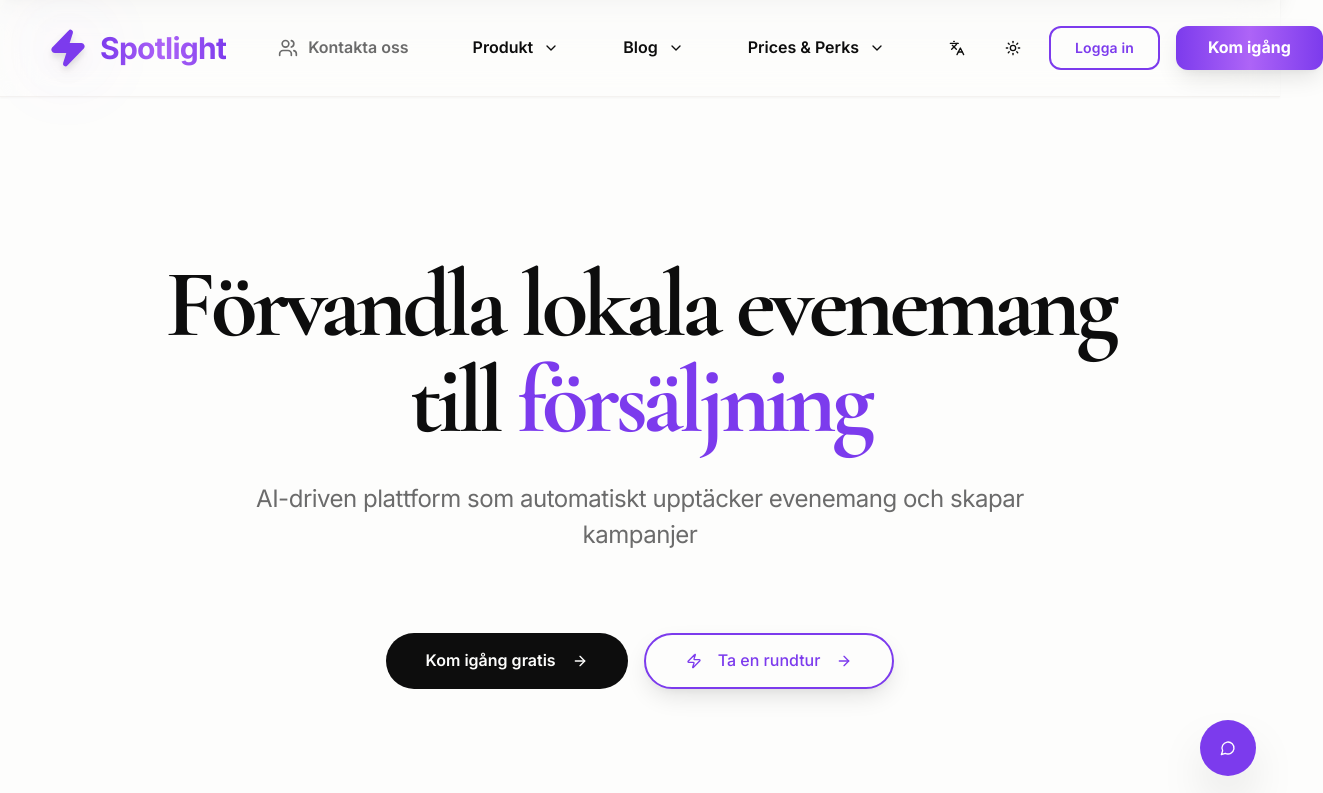
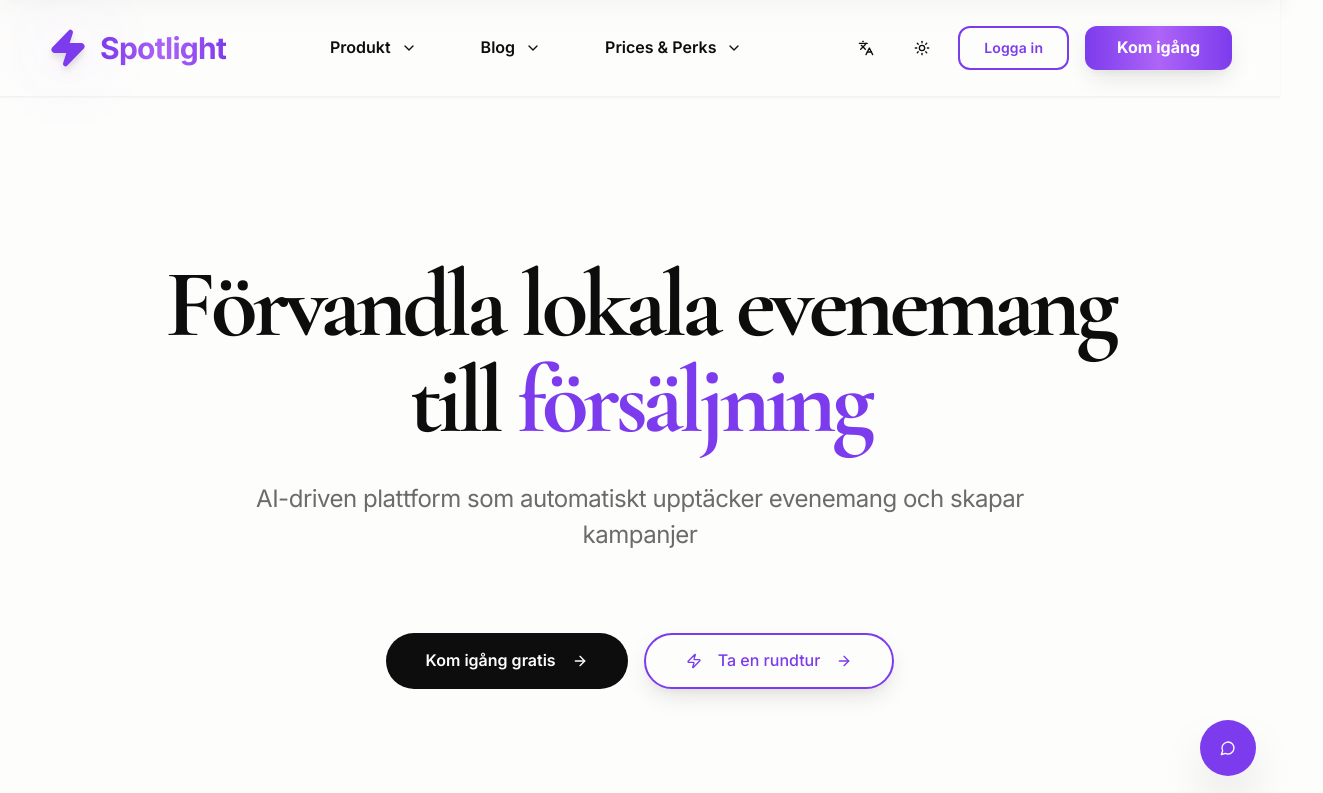
Before and after one commit to Ndheeder2021/spotlight-event-boost, a React (Vite) app: page / in a window 1280 px wide. Shown: the top 793 px of the page, 1323 px wide, since content can reach past the window. Built offline with nearby package versions, Linux system fonts and the light colour scheme.

Commit message:
Fix: Remove "Contact Us" from header

```diff
--- a/src/components/GlobalHeader.tsx
+++ b/src/components/GlobalHeader.tsx
@@ -45,9 +45,7 @@ export function GlobalHeader({ variant = "default" }: GlobalHeaderProps) {
   const [isAdmin, setIsAdmin] = useState(false);
   const [mobileMenuOpen, setMobileMenuOpen] = useState(false);
 
-  const publicNavItems = [
-    { title: "Kontakta oss", url: "/contact", icon: Users },
-  ];
+  const publicNavItems: { title: string; url: string; icon: any }[] = [];
 
   const productItems = [
     { title: "Lösning", url: "/solution", icon: Zap },
```
